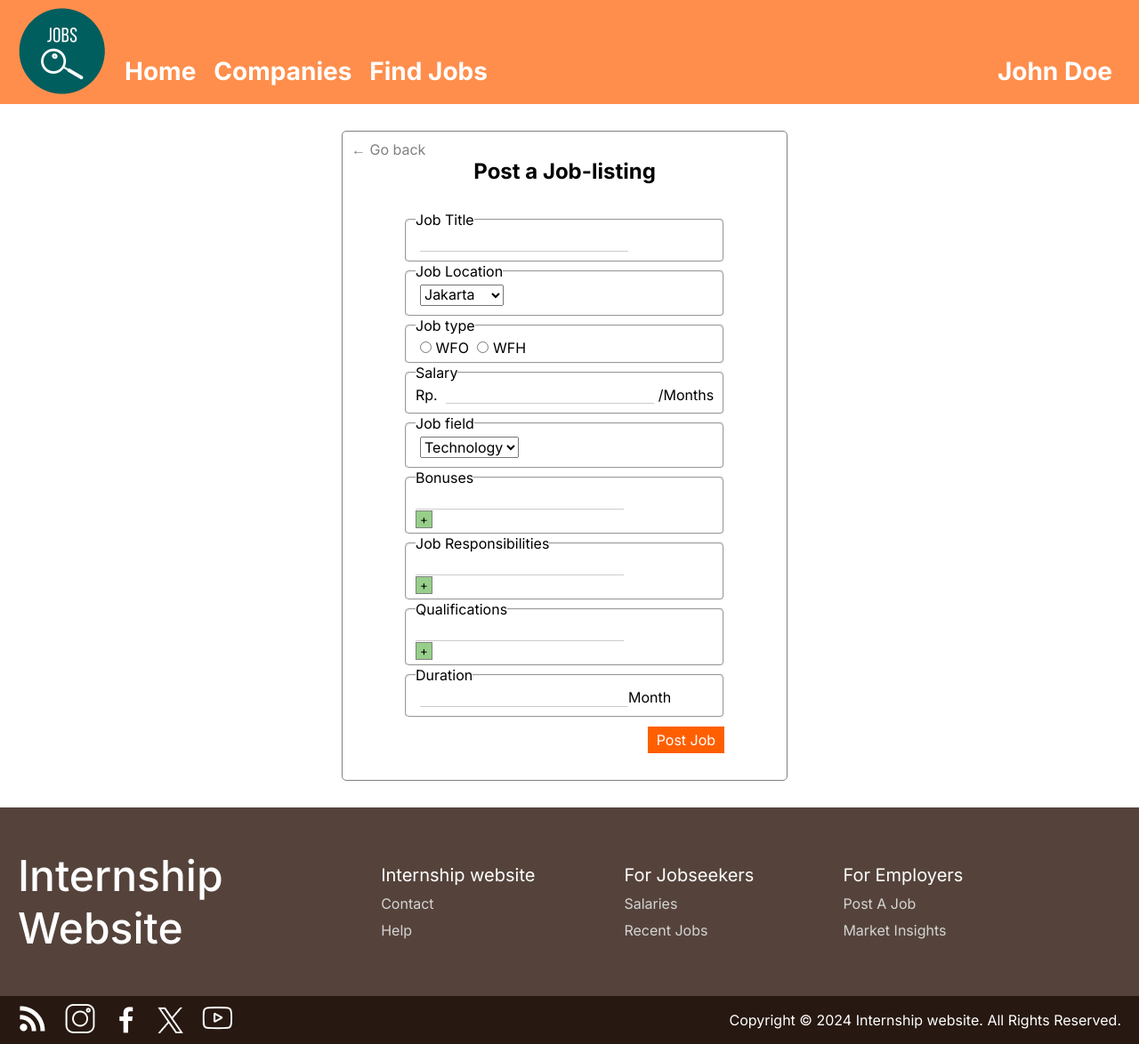
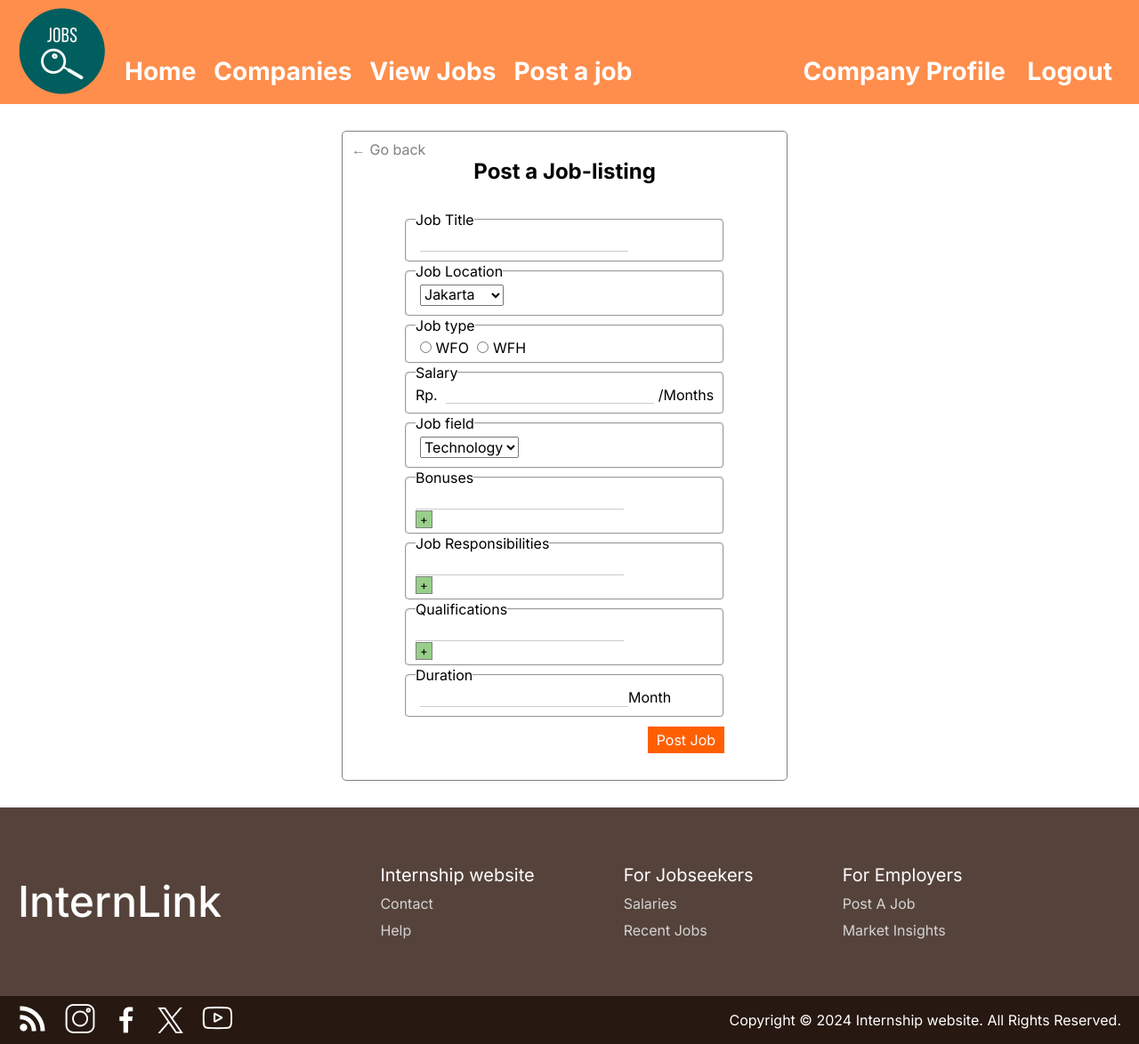
Before and after one commit to FadzararAI/web_internship_project, a PHP site: page /add-job.php in a window 1280 px wide. Shown: the whole page at 89% size. Run offline with PHP 8.4, Linux system fonts and the light colour scheme.

Commit message:
Update add-job.php

```diff
--- a/add-job.php
+++ b/add-job.php
@@ -1,3 +1,11 @@
+<?php
+  session_start();
+  if(isset($_SESSION["type"])){
+    if($_SESSION['type'] != 'company'){
+      header('Location: index.php');
+    }
+  }
+?>
 <!DOCTYPE html>
 <html lang="en">
   <head>
@@ -17,13 +25,15 @@
       <div class="navigation">
         <img src="./images/hero_logo.png" alt="logo" class="logo" />
         <div class="links">
-          <a href="#">Home</a>
-          <a href="#">Companies</a>
-          <a href="#">Find Jobs</a>
+          <a href="index.php">Home</a>
+          <a href="companies.php">Companies</a>
+          <a href="jobsearch.php">View Jobs</a>
+          <a href='add-job.php'>Post a job</a>
         </div>
       </div>
       <div class="profile">
-        <a href="#">John Doe</a>
+        <a href="company_profile.php">Company Profile</a>
+        <a href="logout.php">Logout</a>
       </div>
     </nav>
     <!-- navigation end -->
@@ -130,7 +140,7 @@
     <!-- footer start -->
     <footer>
       <div class="top-container">
-        <p class="titles">Internship <br />Website</p>
+        <p class="titles">InternLink</p>
         <div class="box-navigation">
           <div class="navigation">
             <p>Internship website</p>
```
